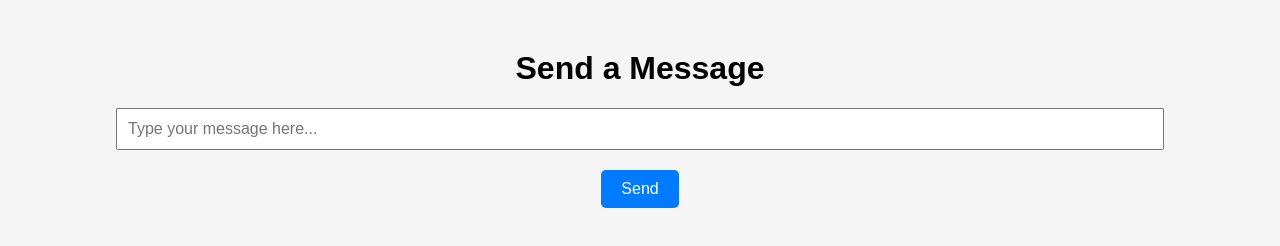
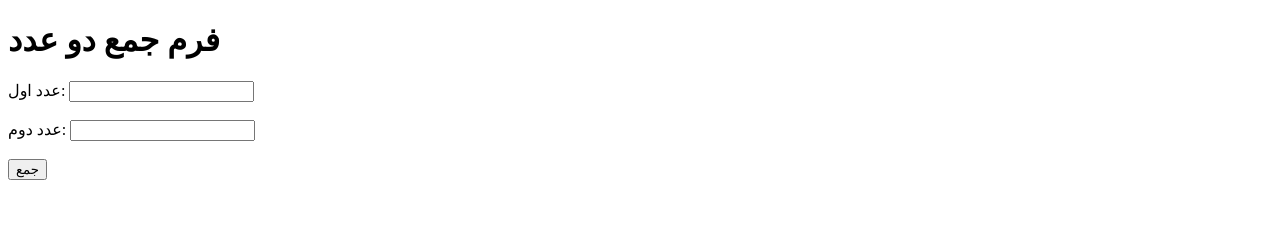
Before and after one commit to Zewe1995/my-mini-app, a plain HTML site: page index.html in a window 1280 px wide. Drawn offline with Linux system fonts and the light colour scheme.

Commit message:
Update index.html

```diff
--- a/index.html
+++ b/index.html
@@ -1,58 +1,24 @@
 <!DOCTYPE html>
-<html lang="en">
+<html lang="fa">
 <head>
     <meta charset="UTF-8">
-    <meta name="viewport" content="width=device-width, initial-scale=1.0">
-    <title>Mini App</title>
-    <style>
-        body {
-            font-family: Arial, sans-serif;
-            text-align: center;
-            margin: 0;
-            padding: 0;
-            background-color: #f5f5f5;
+    <title>فرم جمع دو عدد</title>
+    <script>
+        function calculateSum() {
+            var num1 = parseFloat(document.getElementById("num1").value);
+            var num2 = parseFloat(document.getElementById("num2").value);
+            var sum = num1 + num2;
+            document.getElementById("result").innerHTML = "جمع دو عدد: " + sum;
         }
-        #container {
-            margin-top: 50px;
-        }
-        input {
-            padding: 10px;
-            font-size: 16px;
-            width: 80%;
-            margin-bottom: 20px;
-        }
-        button {
-            padding: 10px 20px;
-            font-size: 16px;
-            background-color: #007BFF;
-            color: white;
-            border: none;
-            border-radius: 5px;
-            cursor: pointer;
-        }
-        button:hover {
-            background-color: #0056b3;
-        }
-    </style>
+    </script>
 </head>
 <body>
-    <div id="container">
-        <h1>Send a Message</h1>
-        <input type="text" id="message" placeholder="Type your message here..." />
-        <br>
-        <button onclick="sendMessage()">Send</button>
-    </div>
-
-    <script>
-        function sendMessage() {
-            const message = document.getElementById('message').value;
-            if (message) {
-                Telegram.WebApp.sendData(message); // ارسال متن به ربات
-                alert("Message sent: " + message);
-            } else {
-                alert("Please enter a message.");
-            }
-        }
-    </script>
+    <h1>فرم جمع دو عدد</h1>
+    <label for="num1">عدد اول:</label>
+    <input type="number" id="num1" required><br><br>
+    <label for="num2">عدد دوم:</label>
+    <input type="number" id="num2" required><br><br>
+    <button onclick="calculateSum()">جمع</button>
+    <p id="result"></p>
 </body>
 </html>
```
